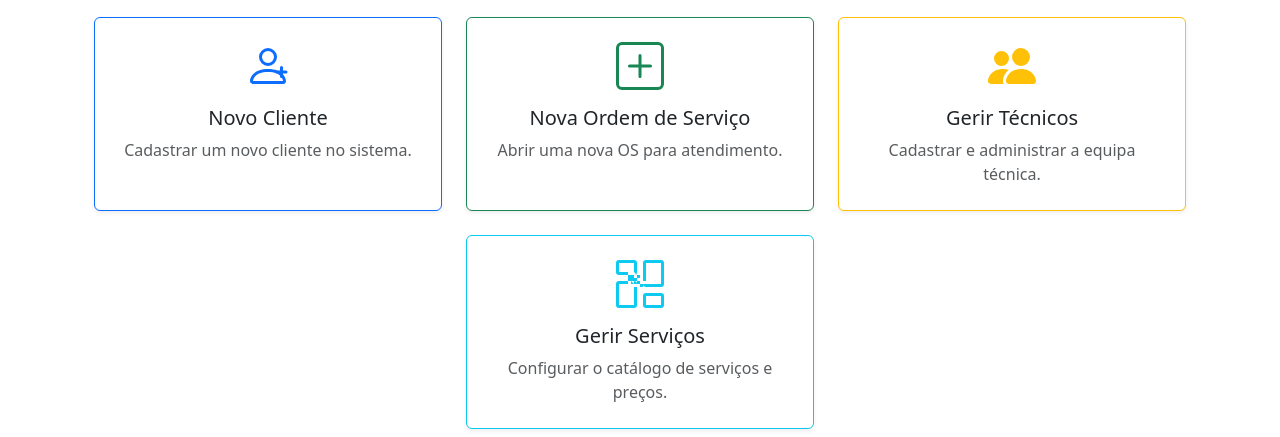
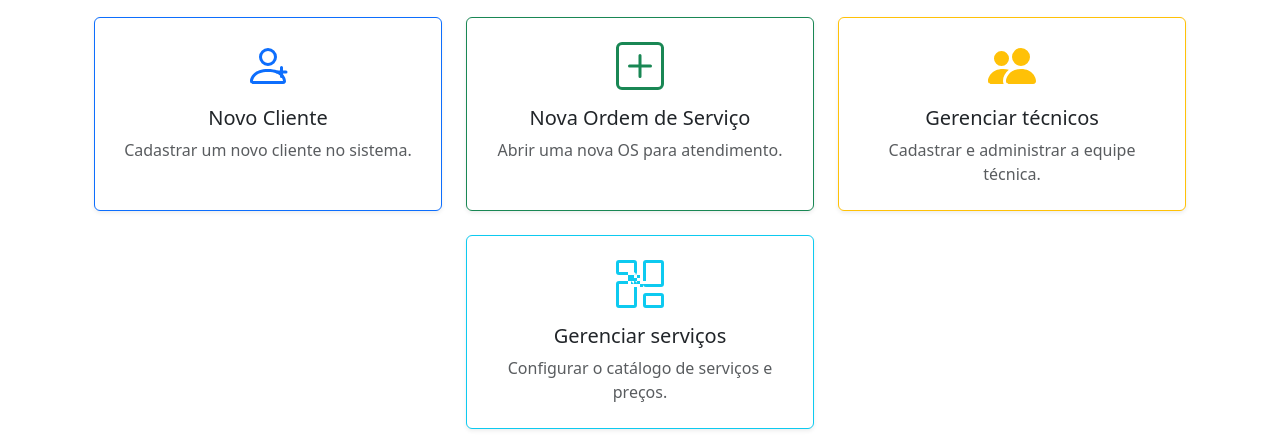
Before and after one commit to ArthurLMR-Dev/TechFixOS, an ASP.NET Core app: page / in a window 1280 px wide. Shown: the part 208-645 px from the top of the page. Run offline with ASP.NET Core 8, Linux system fonts and the light colour scheme; the visitor is signed in with stand-in values (Sample User, id 1); style sheets or scripts are compiled from the project's sources; the project's own start-up code is not run, and a stand-in starts its controllers and pages.

Commit message:
Ajusta textos da Home para portugues brasileiro

```diff
--- a/Views/Home/Index.cshtml
+++ b/Views/Home/Index.cshtml
@@ -60,8 +60,8 @@
                             <svg xmlns="http://www.w3.org/2000/svg" width="48" height="48" fill="currentColor" class="text-warning mb-3" viewBox="0 0 16 16">
                                 <path d="M7 14s-1 0-1-1 1-4 5-4 5 3 5 4-1 1-1 1zm4-6a3 3 0 1 0 0-6 3 3 0 0 0 0 6m-5.784 6A2.24 2.24 0 0 1 5 13c0-1.355.68-2.75 1.936-3.72A6.3 6.3 0 0 0 5 9c-4 0-5 3-5 4s1 1 1 1zM4.5 8a2.5 2.5 0 1 0 0-5 2.5 2.5 0 0 0 0 5"/>
                             </svg>
-                            <h5 class="card-title text-dark">Gerir Técnicos</h5>
-                            <p class="card-text text-muted">Cadastrar e administrar a equipa técnica.</p>
+                            <h5 class="card-title text-dark">Gerenciar técnicos</h5>
+                            <p class="card-text text-muted">Cadastrar e administrar a equipe técnica.</p>
                         </div>
                     </div>
                 </a>
@@ -74,7 +74,7 @@
                             <svg xmlns="http://www.w3.org/2000/svg" width="48" height="48" fill="currentColor" class="text-info mb-3" viewBox="0 0 16 16">
                                 <path d="M6 1v3H1V1zM1 0a1 1 0 0 0-1 1v3a1 1 0 0 0 1 1h5a1 1 0 0 0 1-1V1a1 1 0 0 0-1-1zm14 12v3h-5v-3zm-5-1a1 1 0 0 0-1 1v3a1 1 0 0 0 1 1h5a1 1 0 0 0 1-1v-3a1 1 0 0 0-1-1zM6 8v7H1V8zM1 7a1 1 0 0 0-1 1v7a1 1 0 0 0 1 1h5a1 1 0 0 0 1-1V8a1 1 0 0 0-1-1zm14-6v7h-5V1zm-5-1a1 1 0 0 0-1 1v7a1 1 0 0 0 1 1h5a1 1 0 0 0 1-1V1a1 1 0 0 0-1-1zM8 8H7V7h1zm1 1H8V8h1zm1-1H9V7h1zM8 6H7V5h1zM7 7H6V6h1zM6 8H5V7h1zm1 1H6V8h1zm1-1H7V7h1zM6 6H5V5h1zM5 7H4V6h1zm1 1H4V7h1zm1-1H5V6h1zM5 5H4V4h1zm1 1H4V5h1zm1-1H5V4h1z"/>
                             </svg>
-                            <h5 class="card-title text-dark">Gerir Serviços</h5>
+                            <h5 class="card-title text-dark">Gerenciar serviços</h5>
                             <p class="card-text text-muted">Configurar o catálogo de serviços e preços.</p>
                         </div>
                     </div>
```
